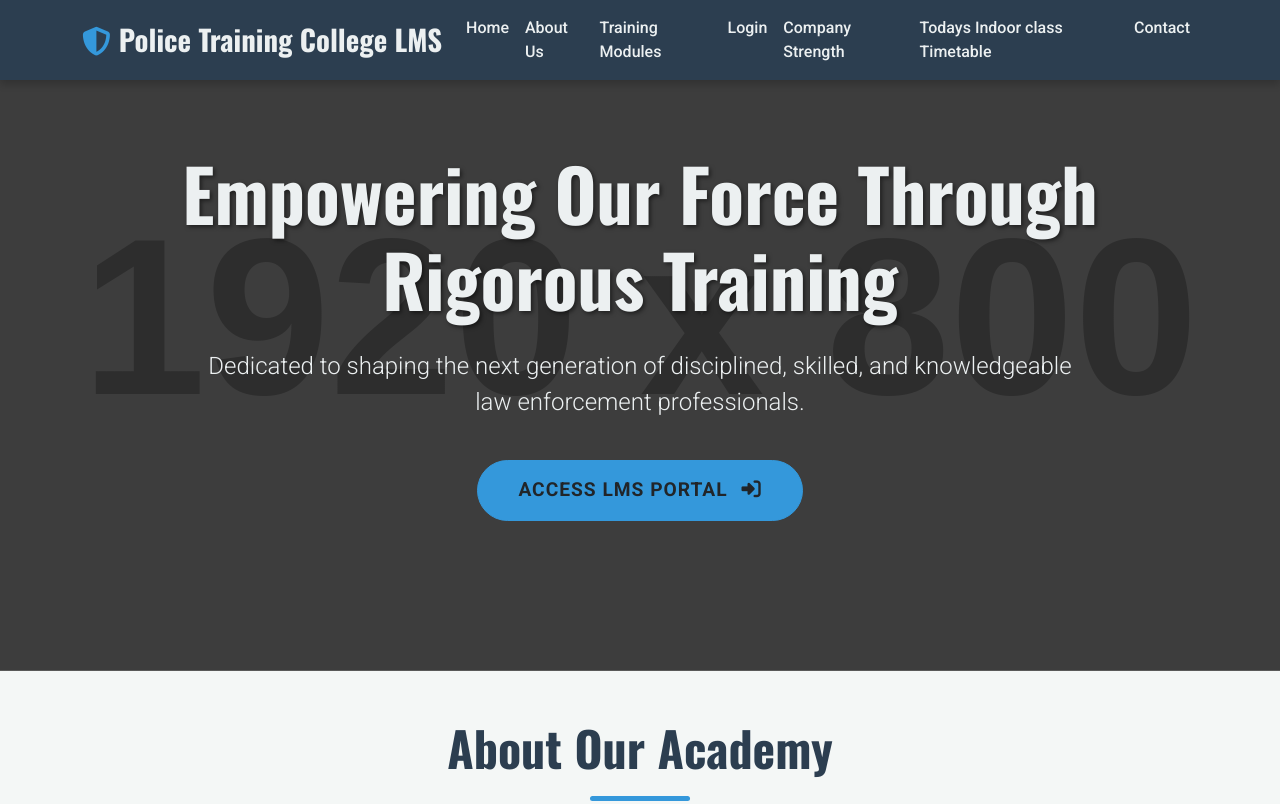
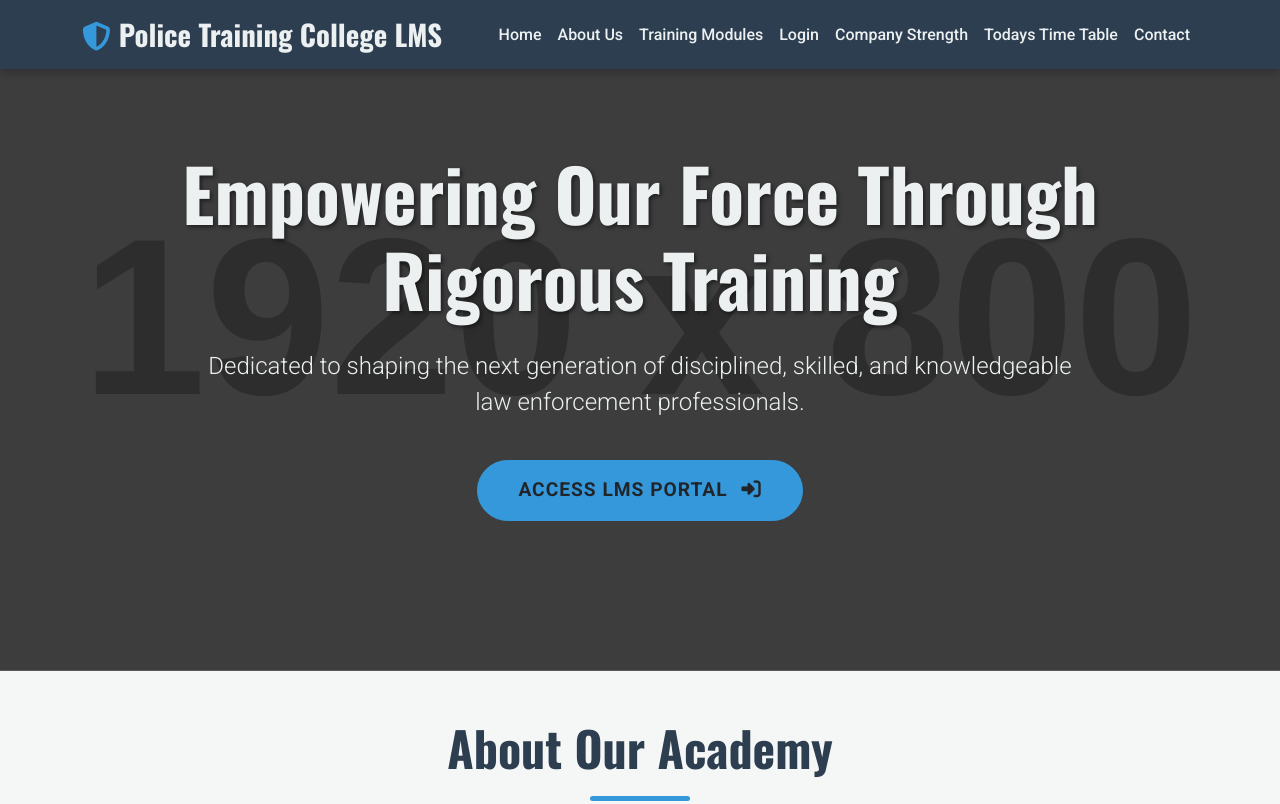
Before and after one commit to studywork-coder/Ptc, a plain HTML site: page index.html in a window 1280 px wide. Shown: the top 804 px of the page. Drawn offline with nearby package versions, Linux system fonts and the light colour scheme; placeholder pictures from the web are drawn by us; a small style sheet from the web is missing.

Commit message:
Update index.html

```diff
--- a/index.html
+++ b/index.html
@@ -302,8 +302,8 @@
                         <a class="nav-link" href="https://studywork-coder.github.io/Company_strength/" target="_blank" rel="noopener noreferrer">Company Strength</a>
                     </li>
                     <li class="nav-item">
-                        <a class="nav-link" href="https://github.com/studywork-coder/Ptc/blob/94fdad82e4cbf97670be2931fa3118d7dff5d77d/Screenshot_20250531_212014.jpg" target="_blank" rel="noopener noreferrer">Todays Indoor class Timetable</a>
-                    </li>
+                        <a class="nav-link" href="timetable.html">Todays Time Table</a>
+                       </li>
                     <li class="nav-item">
                         <a class="nav-link" href="#">Contact</a>
                     </li>
```
